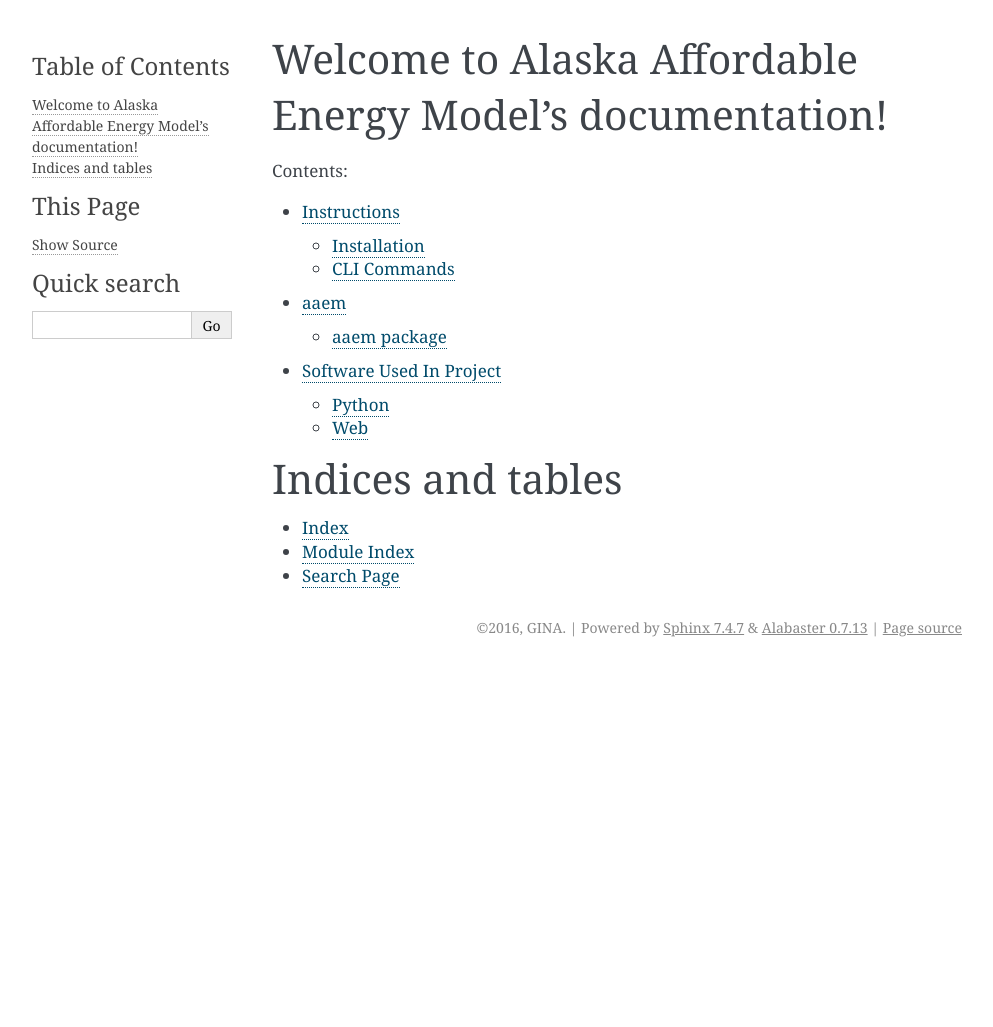
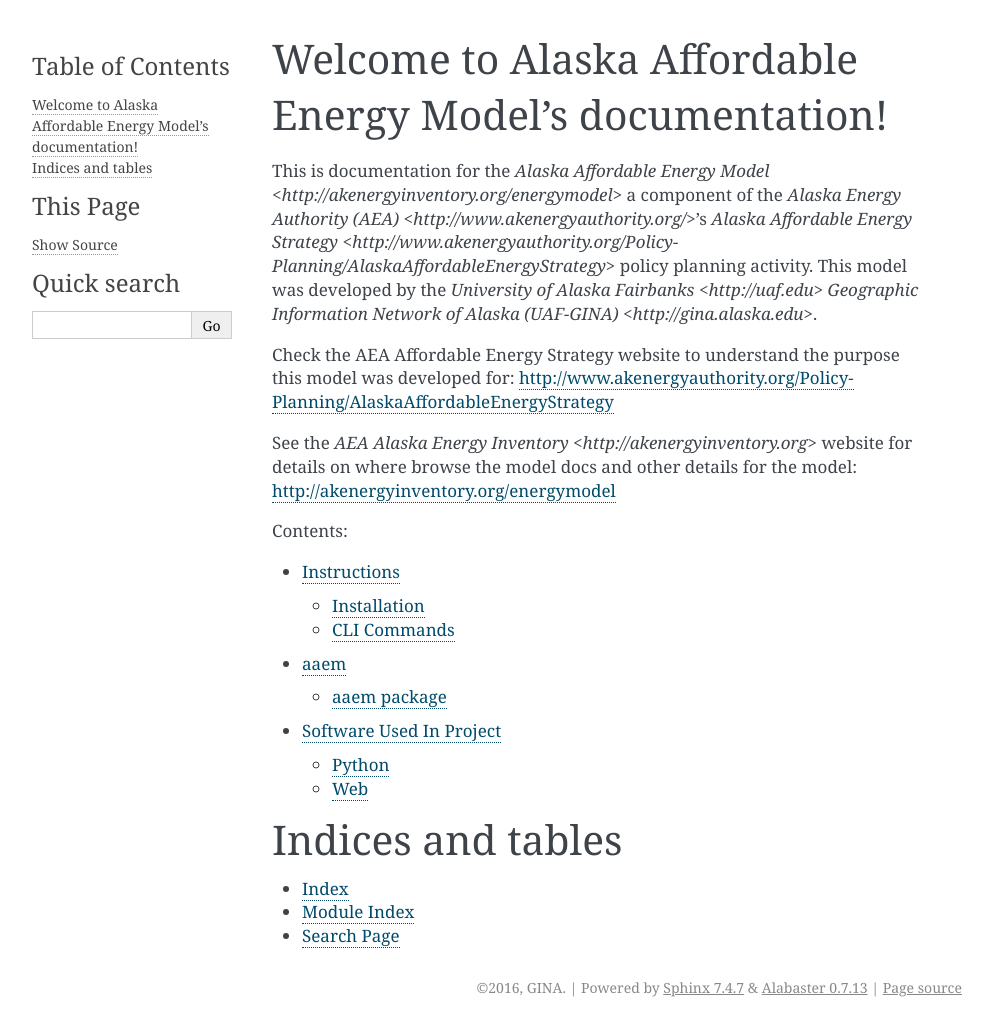
Before and after one commit to gina-alaska/alaska_affordable_energy_model, a Sphinx documentation site: the page built from docs/source/index.rst, in a window 1280 px wide. Shown: the whole page, without its empty margins (148-1141 px from the left). Built offline with Sphinx 7.4.7, drawn with Linux system fonts in a browser that asks for light colours; before the commit the page ends 900 px from its top, so only the background shows below that.

Commit message:
Update index.rst

```diff
--- a/docs/source/index.rst
+++ b/docs/source/index.rst
@@ -5,6 +5,12 @@
 
 Welcome to Alaska Affordable Energy Model's documentation!
 ==========================================================
+
+This is documentation for the `Alaska Affordable Energy Model <http://akenergyinventory.org/energymodel>` a component of the `Alaska Energy Authority (AEA) <http://www.akenergyauthority.org/>`'s `Alaska Affordable Energy Strategy <http://www.akenergyauthority.org/Policy-Planning/AlaskaAffordableEnergyStrategy>` policy planning activity.  This model was developed by the `University of Alaska Fairbanks <http://uaf.edu>` `Geographic Information Network of Alaska (UAF-GINA) <http://gina.alaska.edu>`.
+
+Check the AEA Affordable Energy Strategy website to understand the purpose this model was developed for: http://www.akenergyauthority.org/Policy-Planning/AlaskaAffordableEnergyStrategy
+
+See the `AEA Alaska Energy Inventory <http://akenergyinventory.org>` website for details on where browse the model docs and other details for the model: http://akenergyinventory.org/energymodel
 
 Contents:
 
```
